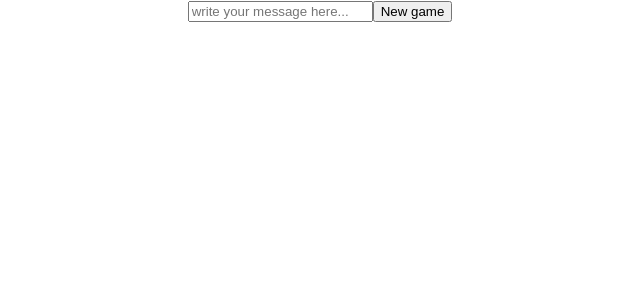
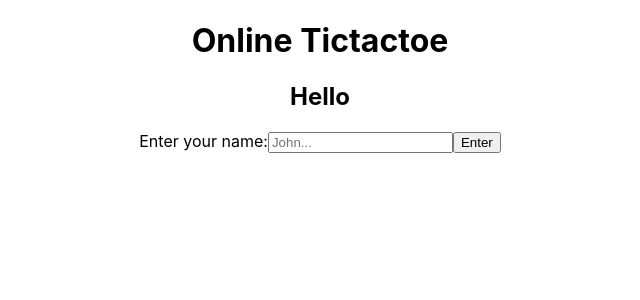
Before and after one commit to NastaranMO/tic-tac-toe, a React (Create React App) app in the folder client/: page / in a window 1280 px wide. Shown: the top 300 px of the page, without its empty margins (320-960 px from the left). Built offline with nearby package versions, Linux system fonts and the light colour scheme; no server answers.

Commit message:
add localstorage

```diff
--- a/client/src/App.jsx
+++ b/client/src/App.jsx
@@ -4,32 +4,46 @@ import { io } from 'socket.io-client';
 
 const socket = io.connect('http://localhost:3001/');
 
+const storeData = (data) => window.localStorage.setItem('tic-tac-toe', JSON.stringify(data));
+const getData = () => JSON.parse(window.localStorage.getItem('tic-tac-toe')) || '';
+
 function App() {
-  const [msg, setMsg] = useState();
+  const [username, setUsername] = useState('');
+
+  // eslint-disable-next-line no-unused-vars
   const [room, setRoom] = useState('');
 
-  const onChangeHAndler = (e) => {
-    setMsg(e.target.value);
-  };
-  const generateRomm = (e) => {
+  const generateRoom = (e) => {
     e.preventDefault();
+    storeData(username);
     socket.emit('join_game', room);
   };
 
   useEffect(() => {
+    const userData = getData();
+    if (userData) setUsername(userData);
     setRoom(1);
   }, []);
 
   return (
     <div className="App">
-      <form onSubmit={generateRomm}>
-        <input
-          type="text"
-          placeholder="write your message here..."
-          onChange={onChangeHAndler}
-        />
-        <span>{msg}</span>
-        <button type="submit">New game</button>
+      <h1>Online Tictactoe</h1>
+      <h2>
+        Hello
+        {' '}
+        {username}
+      </h2>
+      <form onSubmit={generateRoom}>
+        <label htmlFor="username">
+          Enter your name:
+          <input
+            type="text"
+            id="username"
+            placeholder="John..."
+            onChange={(e) => setUsername(e.target.value)}
+          />
+        </label>
+        <button type="submit">Enter</button>
       </form>
     </div>
   );
```
Also changed, not shown: client/src/AppOld.jsx (added, +39 -0 lines).
